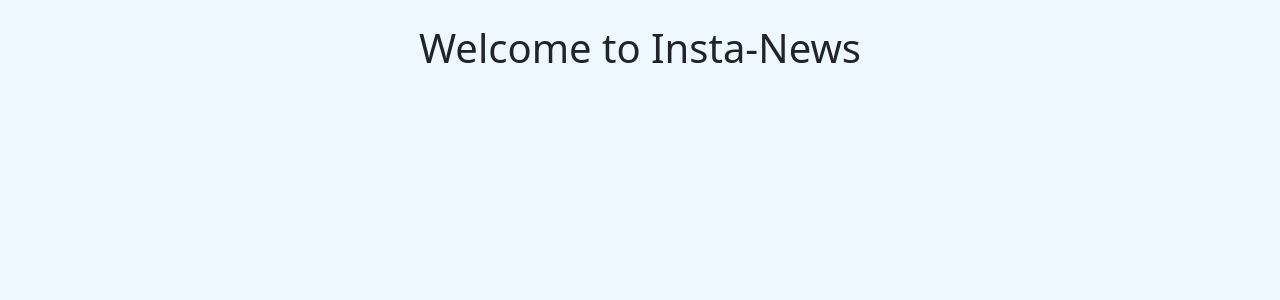
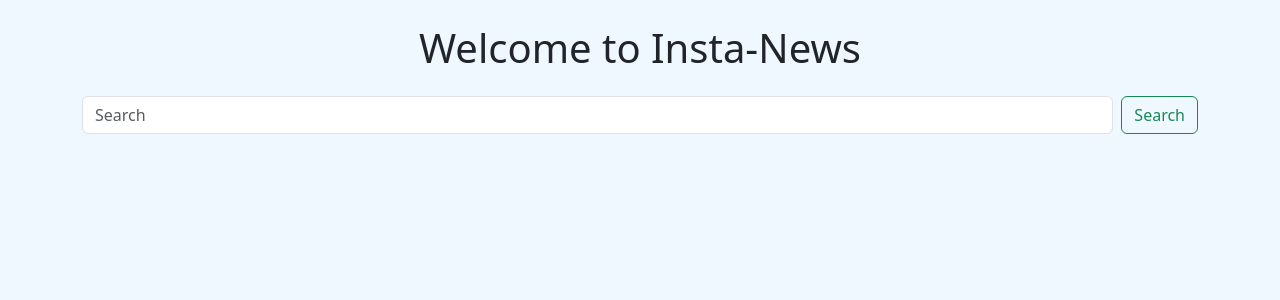
Before and after one commit to mfigueiredo1/news_app, a Python web app: template templates/index.html in a window 1280 px wide. Shown: the part 56-356 px from the top of the page. Run offline with Jinja, Linux system fonts and the light colour scheme; the template is opened without the code that fills it, so the values that code supplies are empty; style sheets or scripts are compiled from the project's sources.

Commit message:
added search bar

```diff
--- a/app.py
+++ b/app.py
@@ -23,6 +23,11 @@
 
     articles = news_data.get('articles', [])
 
+    filtered_articles = [article for article in articles if "Yahoo" not in article["source"]["name"]] and 'removed'
+    not in article[["title"].lower()]
+
+
+
     return render_template("index.html", articles=articles)
 
 
--- a/templates/index.html
+++ b/templates/index.html
@@ -47,6 +47,10 @@
 
 <div class="container">
     <h1 class="my-4 text-center">Welcome to Insta-News</h1>
+    <form class="d-flex" role="search">
+      <input class="form-control me-2" type="search" placeholder="Search" aria-label="Search">
+      <button class="btn btn-outline-success" type="submit">Search</button>
+    </form>
     <div class="row">
         {% for article in articles %}
         <div class="col-md-6">
```
